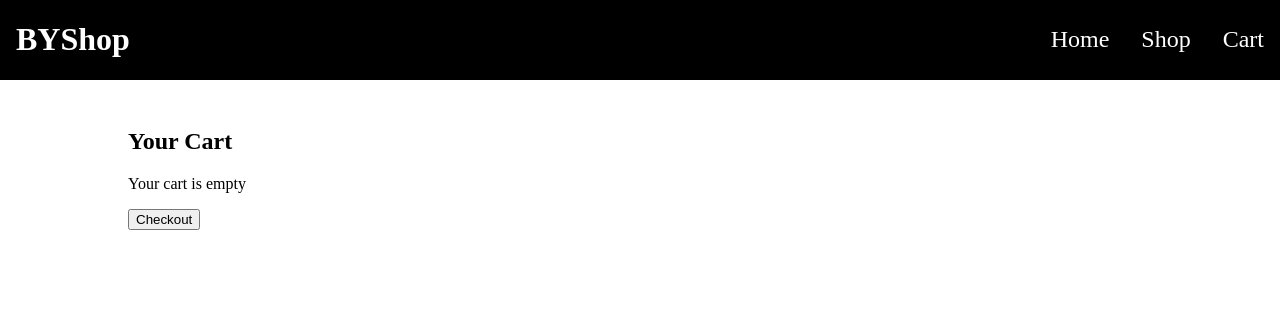
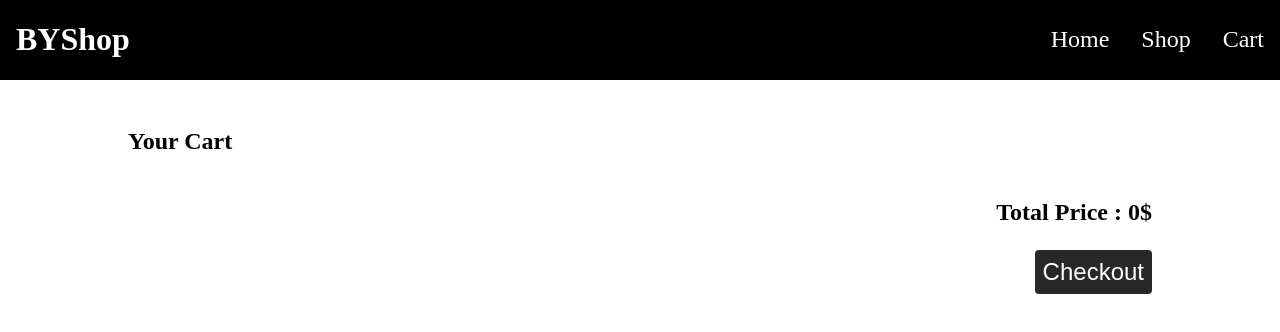
Before and after one commit to halileryildirim/shopping-cart, a React (Vite) app: page /cart in a window 1280 px wide. Shown: the top 332 px of the page. Built offline with nearby package versions, Linux system fonts and the light colour scheme.

Commit message:
Add cart item number in navbar

```diff
--- a/src/components/Cart.jsx
+++ b/src/components/Cart.jsx
@@ -16,16 +16,16 @@ const Cart = () => {
                             <img className="added-item-img" src={item.image} alt="item" />
                             <div className="added-item-details">
                                 <p className="added-item-title">{item.title}</p>
-                                <p>{item.quantity} pcs</p>
-                                <p>{item.price} $</p>
+                                <p>Price: {item.price} $</p>
+                                <p>Quantity: {item.quantity}</p>
                                 <p>Total Price: {item.price * item.quantity}$</p>
                             </div>
                             <button onClick={() => removeFromCart(item.id)}>Remove</button>
                         </div>
                     ))}
                 </div>
-                <div>
-                    <p>{totalPrice === 0 ? "Your cart is empty" : `Checkout Price : ${totalPrice}$`}</p>
+                <div className="checkout-details">
+                    <p>{`Total Price : ${totalPrice}$`}</p>
                     <button className="checkout-button">Checkout</button>
                 </div>
             </div>
--- a/src/components/Home.jsx
+++ b/src/components/Home.jsx
@@ -8,7 +8,7 @@ const Home = () => {
             <Navbar></Navbar>
             <div className="container">
                 <h1 style={{fontSize:"6rem"}}>BYSHOP</h1>
-                <h2 style={{fontSize:"2rem"}}>BYShop has wares, if you have coin</h2>
+                <h2 style={{fontSize:"2rem"}}>BYShop has wares, if you have coin.</h2>
                 <button><Link to='shop'>Shop</Link></button>
             </div>
         </>
--- a/src/components/Navbar.jsx
+++ b/src/components/Navbar.jsx
@@ -1,7 +1,9 @@
 import { Link } from "react-router-dom";
+import { useCart } from "./CartContext";
 import "../styles/Navbar.css"
 
 const Navbar = () => {
+    const { cart } = useCart();
     return (
         <header className="navbar">
             <h1>BYShop</h1>
@@ -9,7 +11,7 @@ const Navbar = () => {
                 <ul>
                     <li><Link to='/'>Home</Link></li>
                     <li><Link to='/shop'>Shop</Link></li>
-                    <li><Link to='/cart'>Cart</Link></li>
+                    <li><Link to='/cart'>Cart{cart.length > 0 ? `(${cart.length})`: ``}</Link></li>
                 </ul>
             </div>
         </header>
--- a/src/styles/Cart.css
+++ b/src/styles/Cart.css
@@ -1,6 +1,6 @@
 .cart-body {
     margin-top: 3em;
-    padding: 0 128px;
+    padding: 0 128px 64px 128px;
     font-size: 16px;
 }
 
@@ -35,7 +35,7 @@
 }
 
 .added-item p {
-    margin: 5px 0;
+    margin: 10px 0;
 }
 
 .added-item button {
@@ -50,3 +50,25 @@
 .added-item button:hover {
     background-color: #ff4837;
 }
+
+.checkout-details {
+    display: flex;
+    flex-direction: column;
+    align-items: flex-end;
+    font-size: 24px;
+    font-weight: bold;
+}
+
+.checkout-details button {
+    font-size: 24px;
+    background-color: rgba(0, 0, 0, 0.842);
+    color: white;
+    border: none;
+    border-radius: 4px;
+    padding: 8px;
+}
+
+.checkout-details button:hover {
+    background-color: black;
+    cursor: pointer;
+}
```
